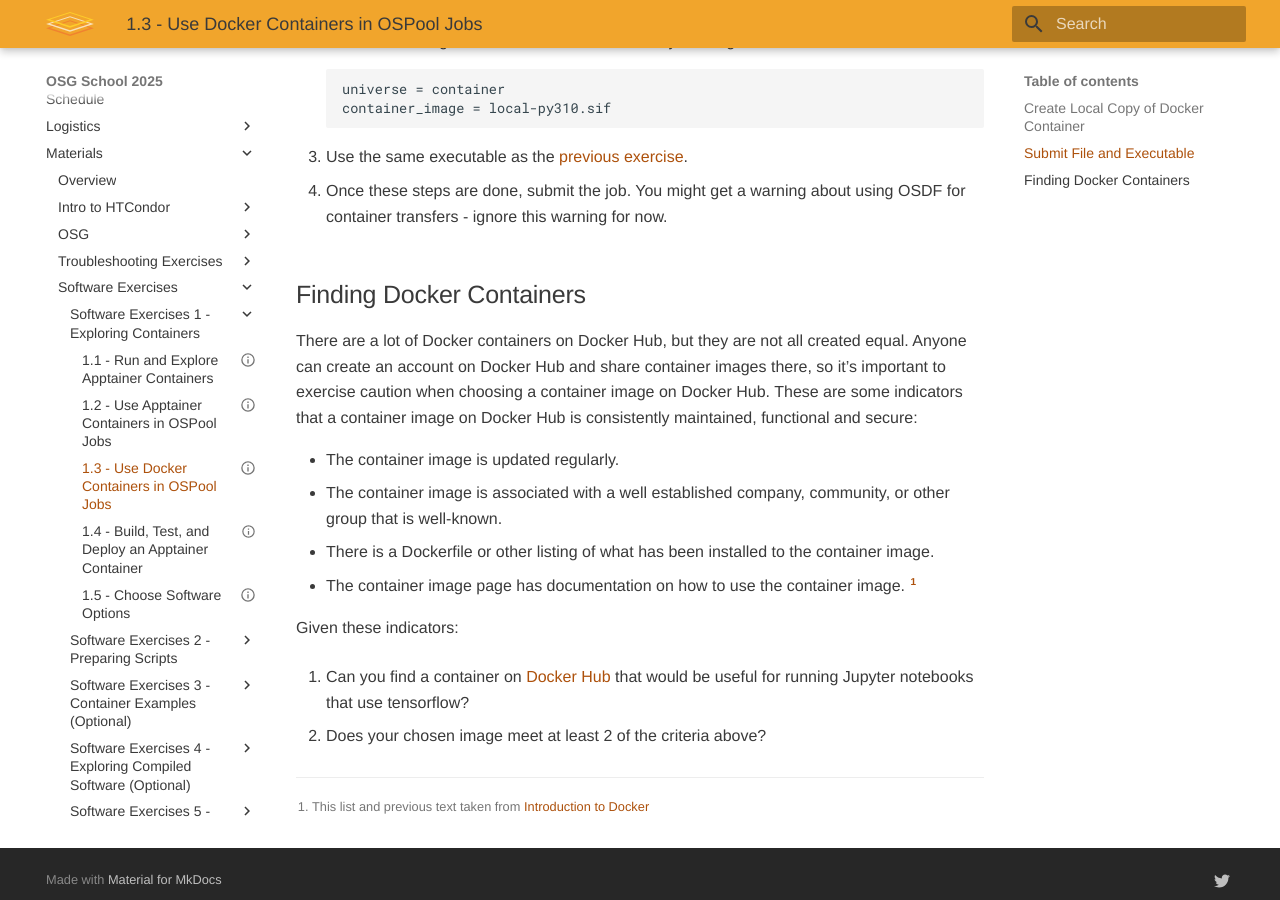
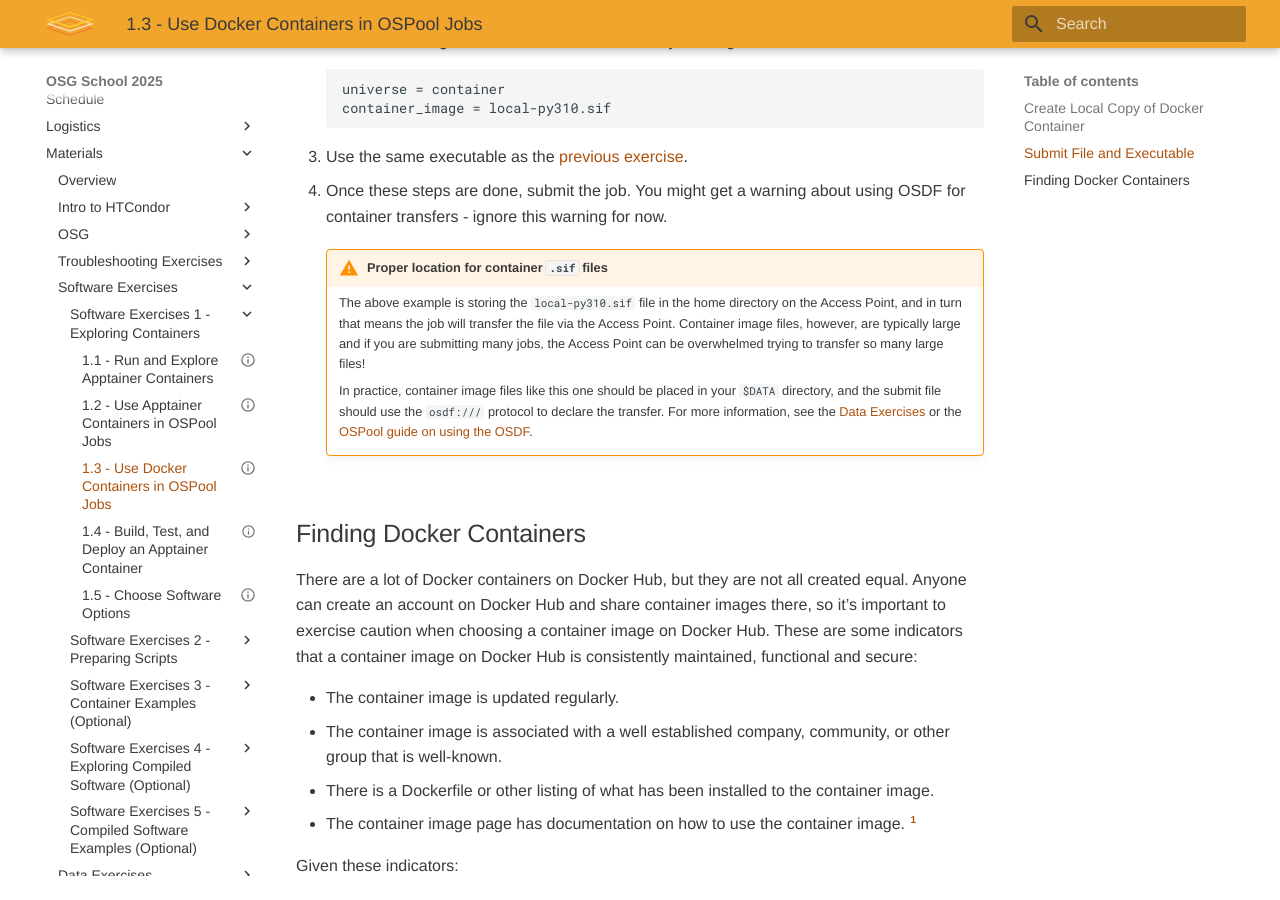
Before and after one commit to osg-htc/school-2025, an MkDocs documentation site: the page built from docs/materials/software/part1-ex3-docker-jobs.md, in a window 1280 px wide and 900 px high, scrolled down 777 px. Built offline with MkDocs 1.6.1 and Material for MkDocs 9.7.7, drawn with Linux system fonts in a browser that asks for light colours.

Commit message:
Reviewed Software 1.3
Added warning callout about the proper location for .sif files.

```diff
--- a/docs/materials/software/part1-ex3-docker-jobs.md
+++ b/docs/materials/software/part1-ex3-docker-jobs.md
@@ -43,6 +43,17 @@
 
 1. Once these steps are done, submit the job. You might get a warning about using OSDF for container transfers - ignore this warning for now.
 
+	!!! warning "Proper location for container `.sif` files"
+		The above example is storing the `local-py310.sif` file in the home directory on the Access Point,
+		and in turn that means the job will transfer the file via the Access Point. Container image files,
+		however, are typically large and if you are submitting many jobs, the Access Point can be overwhelmed
+		trying to transfer so many large files!
+
+		In practice, container image files like this one should be placed in your `$DATA` directory, and the
+		submit file should use the `osdf:///` protocol to declare the transfer. For more information, see the
+		[Data Exercises](/school-2025/materials/data/part2-ex1-osdf-inputs/) or the
+		[OSPool guide on using the OSDF](https://portal.osg-htc.org/documentation/htc_workloads/managing_data/osdf/).
+
 Finding Docker Containers
 -------------
 
```
